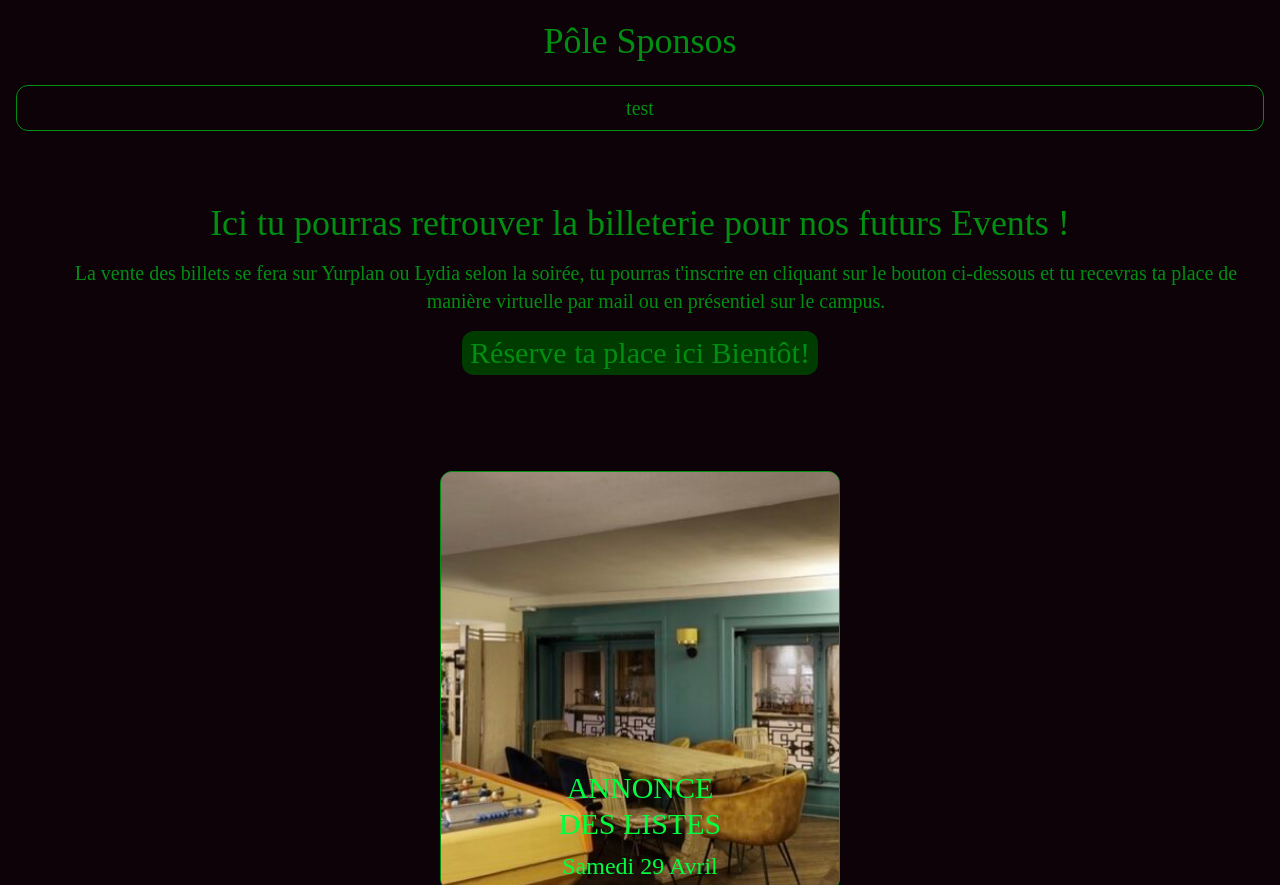
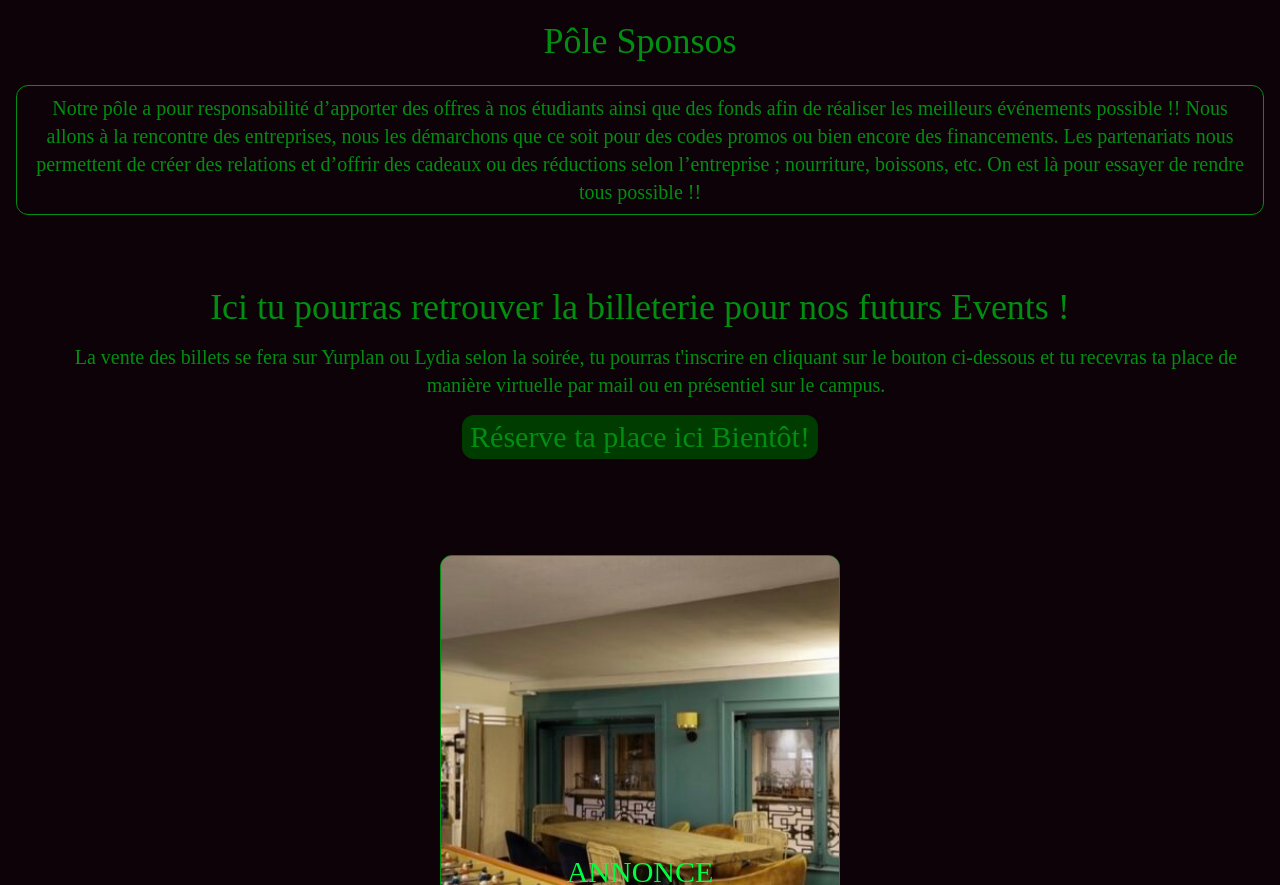
Before and after one commit to eliotrineau/27-Matrik-s, a plain HTML site: page index.html in a window 1280 px wide. Shown: the part 3002-3887 px from the top of the page. Drawn offline with nearby package versions, Linux system fonts and the light colour scheme; a web font is replaced by a local one.

Commit message:
Update index.html
Commit

```diff
--- a/index.html
+++ b/index.html
@@ -154,7 +154,9 @@
             </div>
             <div>
                 <h3 class="text-center mb-4 rounded-xl px-4 py-2 mx-4 text-4xl text-[#008F11]">Pôle Sponsos</h3>
-                <p class="text-center border mb-4 border-[#008F11] rounded-xl px-4 py-2 mx-4 text-xl text-[#008F11]">test</p>
+                <p class="text-center border mb-4 border-[#008F11] rounded-xl px-4 py-2 mx-4 text-xl text-[#008F11]"> Notre pôle a pour responsabilité d’apporter des offres à nos étudiants ainsi que des fonds afin de réaliser les meilleurs événements possible !!
+Nous allons à la rencontre des entreprises, nous les démarchons que ce soit pour des codes promos ou bien encore des financements. Les partenariats nous permettent de créer des relations et d’offrir des cadeaux ou des réductions selon l’entreprise ; nourriture, boissons, etc.
+On est là pour essayer de rendre tous possible !! </p>
             </div>
         </div>
     </section>
```
